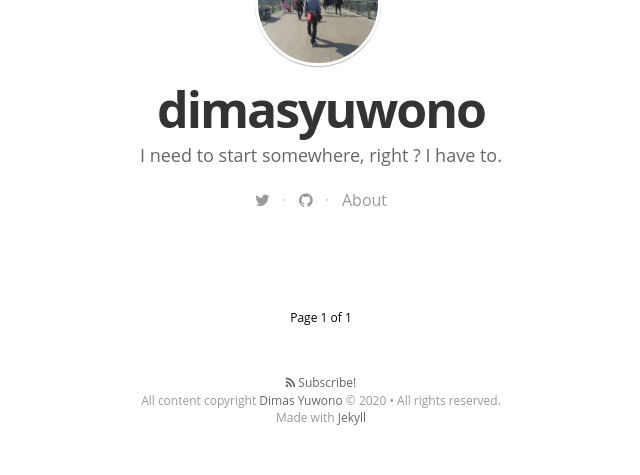
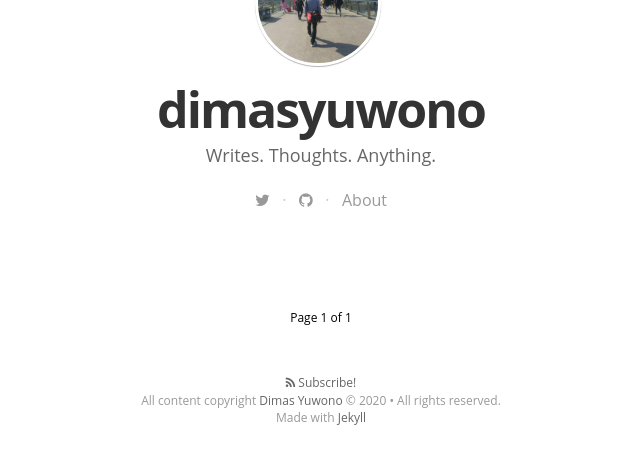
Before and after one commit to dimazyuwono/dimazyuwono.github.io, a Jekyll site: the page built from index.html, in a window 1280 px wide. Shown: the part 450-925 px from the top of the page, without its empty margins (319-959 px from the left). Built offline with Jekyll 4.4.1, drawn with Linux system fonts in a browser that asks for light colours; nearby versions of some CDN libraries; some web fonts are replaced; the list of posts is cut into pages by our own code.

Commit message:
update jekyll config

```diff
--- a/_config.yml
+++ b/_config.yml
@@ -12,7 +12,7 @@ plugins:
 # Site settings
 title: "dimasyuwono"
 description: > # this means to ignore newlines until "email:"
-   I need to start somewhere, right ? I have to.
+   Writes. Thoughts. Anything.
 
 email: dimazyuwono@gmail.com
 #blog logo
```
